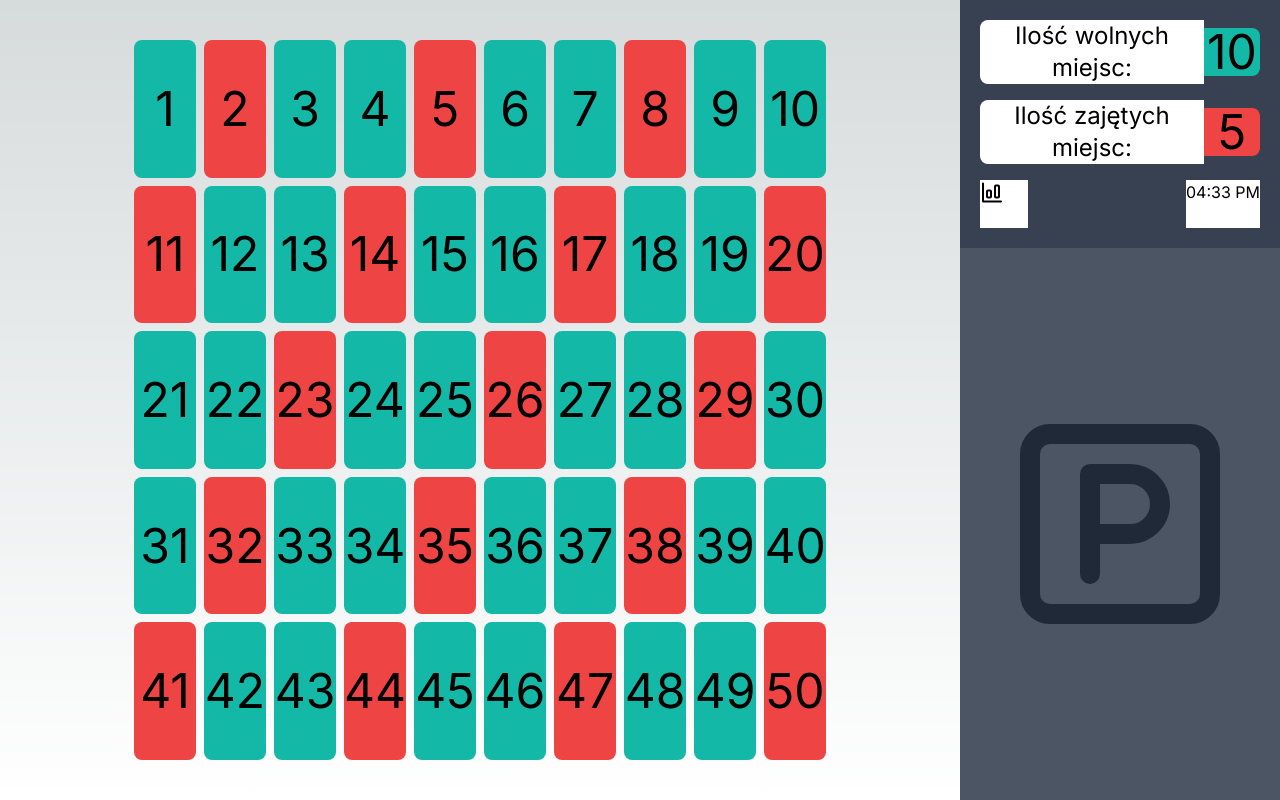
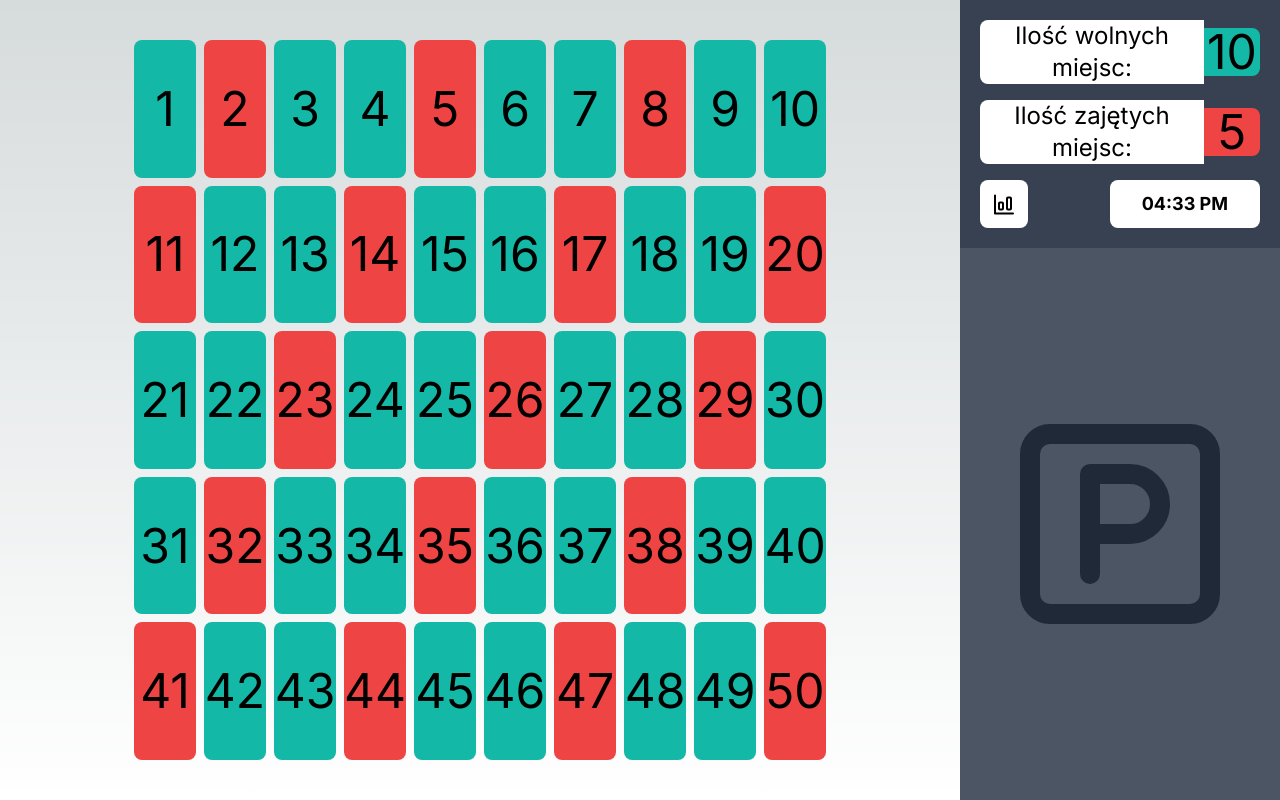
Before and after one commit to Misiek22113/parking_plus, a Next.js app: page / in a window 1280 px wide. Built offline with nearby package versions, Linux system fonts and the light colour scheme.

Commit message:
finish availability component

```diff
--- a/src/components/Dashboard/AvailabilityData.tsx
+++ b/src/components/Dashboard/AvailabilityData.tsx
@@ -30,10 +30,12 @@ const AvailabilityData = () => {
         <ParkingSlotCount parkingSlotCount={10} isAvailableSlotCount={true} />
         <ParkingSlotCount parkingSlotCount={5} isAvailableSlotCount={false} />
         <div className="flex justify-between">
-          <div className="min-h-12 min-w-12 bg-white">
+          <div className="flex min-h-12 min-w-12 items-center justify-center rounded-lg bg-white">
             <Image src={BAR_CHART_ICON} alt="Parking" />
           </div>
-          <div className="min-h-12 min-w-12 bg-white text-black">{ctime}</div>
+          <div className="flex items-center justify-center rounded-lg bg-white px-8 text-center text-lg font-bold text-black">
+            {ctime}
+          </div>
         </div>
       </div>
     </>
```
